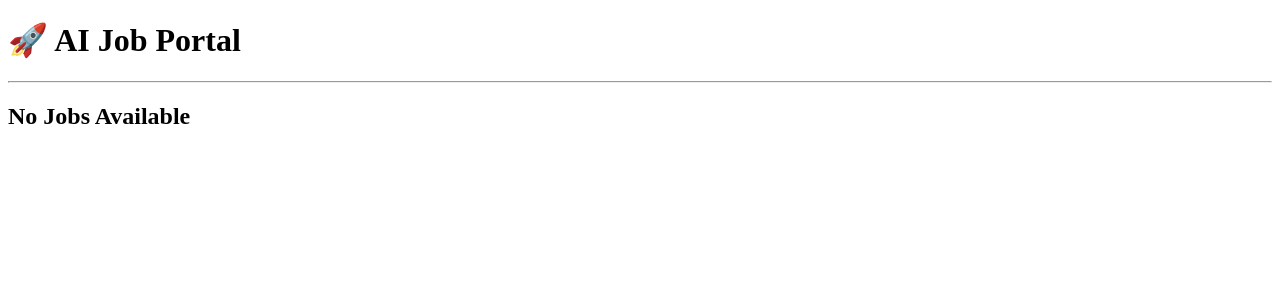
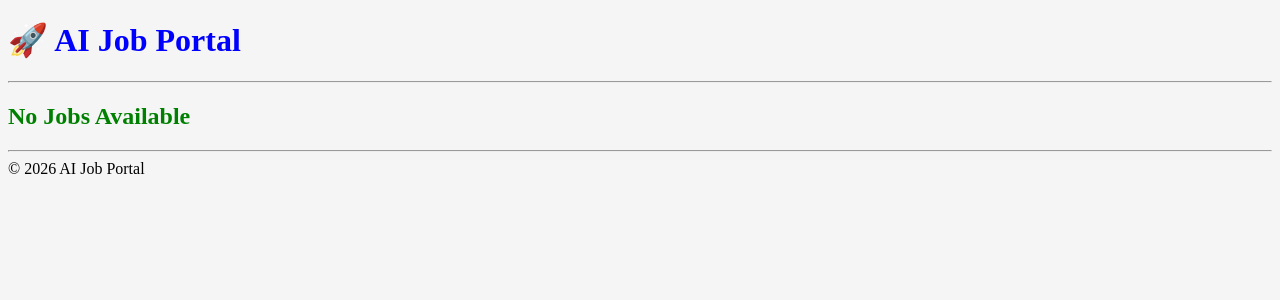
Before and after one commit to Jawahar28/AI-Powered-Job-Portal, a Django app: page /jobs/ in a window 1280 px wide. Shown: the top 300 px of the page. Run offline with Django 5.2, Linux system fonts and the light colour scheme; data that the repository does not hold is empty.

Commit message:
Templates, Static Files, CSS

```diff
--- a/config/settings.py
+++ b/config/settings.py
@@ -37,6 +37,7 @@ INSTALLED_APPS = [
     'django.contrib.sessions',
     'django.contrib.messages',
     'django.contrib.staticfiles',
+    'django_bootstrap5',
 
     # Created Apps
     'accounts',
--- /dev/null
+++ b/jobs/static/jobs/style.css
@@ -0,0 +1,11 @@
+body {
+    background-color: #f5f5f5;
+}
+
+h1 {
+    color: blue;
+}
+
+h2 {
+    color: green;
+}
--- /dev/null
+++ b/jobs/templates/base.html
@@ -0,0 +1,29 @@
+{% load static %}
+
+<!DOCTYPE html>
+<html>
+    <head>
+        <title> AI Job Portal </title>
+
+        <link rel="stylesheet" href = "{% static 'jobs/style.css' %}">
+
+    </head>
+    <body>
+        <h1> 🚀 AI Job Portal </h1>
+
+        <hr>
+
+        {% block content %}
+
+        {% endblock %}
+
+    </hr>
+
+    <hr>
+    <footer>
+        © 2026 AI Job Portal
+    </footer>
+</hr>
+
+</body>
+</html>
--- a/jobs/templates/jobs/job_list.html
+++ b/jobs/templates/jobs/job_list.html
@@ -1,17 +1,12 @@
-<!DOCTYPE html>
-<html>
-<head>
-    <title>AI Job Portal</title>
-</head>
-<body>
+{% extends "base.html" %}
 
-    <h1>🚀 AI Job Portal</h1>
+{% block content %}
 
-    <hr>
 
     {% for job in jobs %}
+        <hr>
 
-        <h2>{{ job.title }}</h2>
+        <h2>{{ job.title|title }}</h2>
 
         <p><strong>Company:</strong> {{ job.company.name }}</p>
 
@@ -19,11 +14,12 @@
             <p> Company Available </p>
         {% endif %}
 
-        <hr>
-    {% empty %}
+</hr>
+        {% empty %}
         <h2> No Jobs Available </h2>
+
+
 
     {% endfor %}
 
-</body>
-</html>
+{% endblock %}
```
